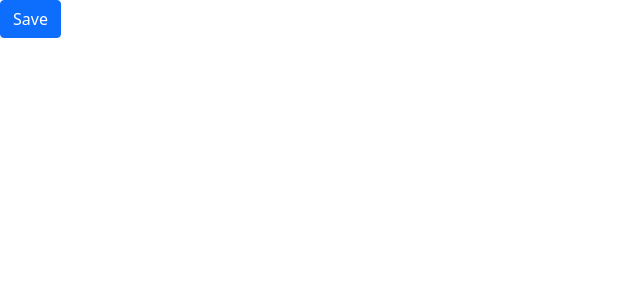
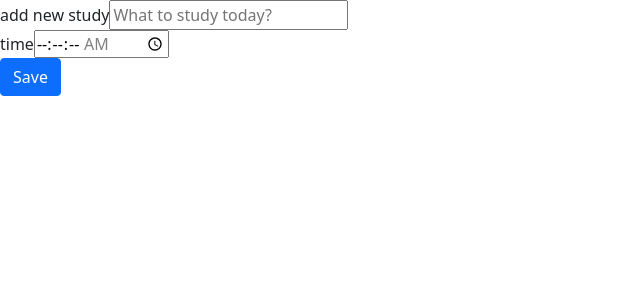
Before and after one commit to LucasrVeras/sarev-studies, a React (Create React App) app: page / in a window 1280 px wide. Shown: the top 300 px of the page, without its empty margins (0-640 px from the left). Built offline with nearby package versions, Linux system fonts and the light colour scheme.

Commit message:
Create form

```diff
--- a/src/App.tsx
+++ b/src/App.tsx
@@ -1,5 +1,5 @@
 import React from 'react';
-import Button from './components/Button';
+import Form from './components/Form';
 
 import 'bootstrap/dist/css/bootstrap.min.css';
 
@@ -7,7 +7,7 @@ function App() {
   return (
     <div className="App">
 
-        <Button />
+        <Form />
 
     </div>
   );
--- a/src/components/Button/index.tsx
+++ b/src/components/Button/index.tsx
@@ -4,7 +4,7 @@ class Button extends React.Component {
 	render(){
 		return(
 
-			<button type="button" className="btn btn-primary">
+			<button type="submit" className="btn btn-primary">
 				Save
 			</button>
 		);
--- /dev/null
+++ b/src/components/Form/index.tsx
@@ -0,0 +1,38 @@
+import React from 'react';
+import Button from '../Button';
+
+class Form extends React.Component {
+	render(){
+		return(
+			<form>
+				<div>
+					<label htmlFor="task">
+						add new study
+					</label>
+					<input
+						type="text"
+						name="task"
+						id="task"
+						placeholder="What to study today?"
+						required/>
+				</div>
+				<div>
+					<label htmlFor="time">
+						time
+					</label>
+					<input
+						type="time"
+						step="1"
+						name="time"
+						id="time"
+						min="00:00:00"
+						max="01:30:00"
+						required/>
+				</div>
+				<Button />
+			</form>
+		);
+	}
+};
+
+export default Form;
```
